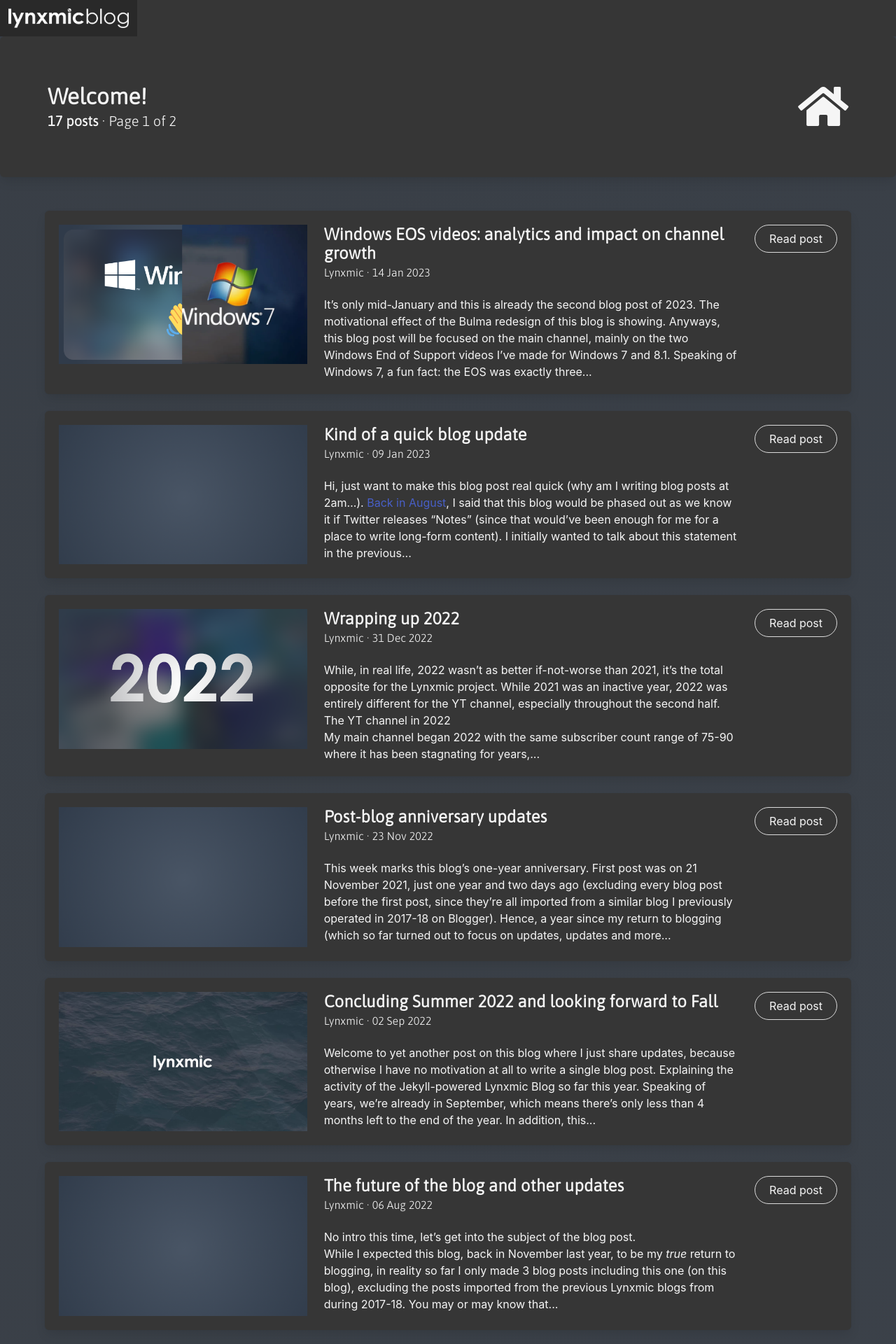
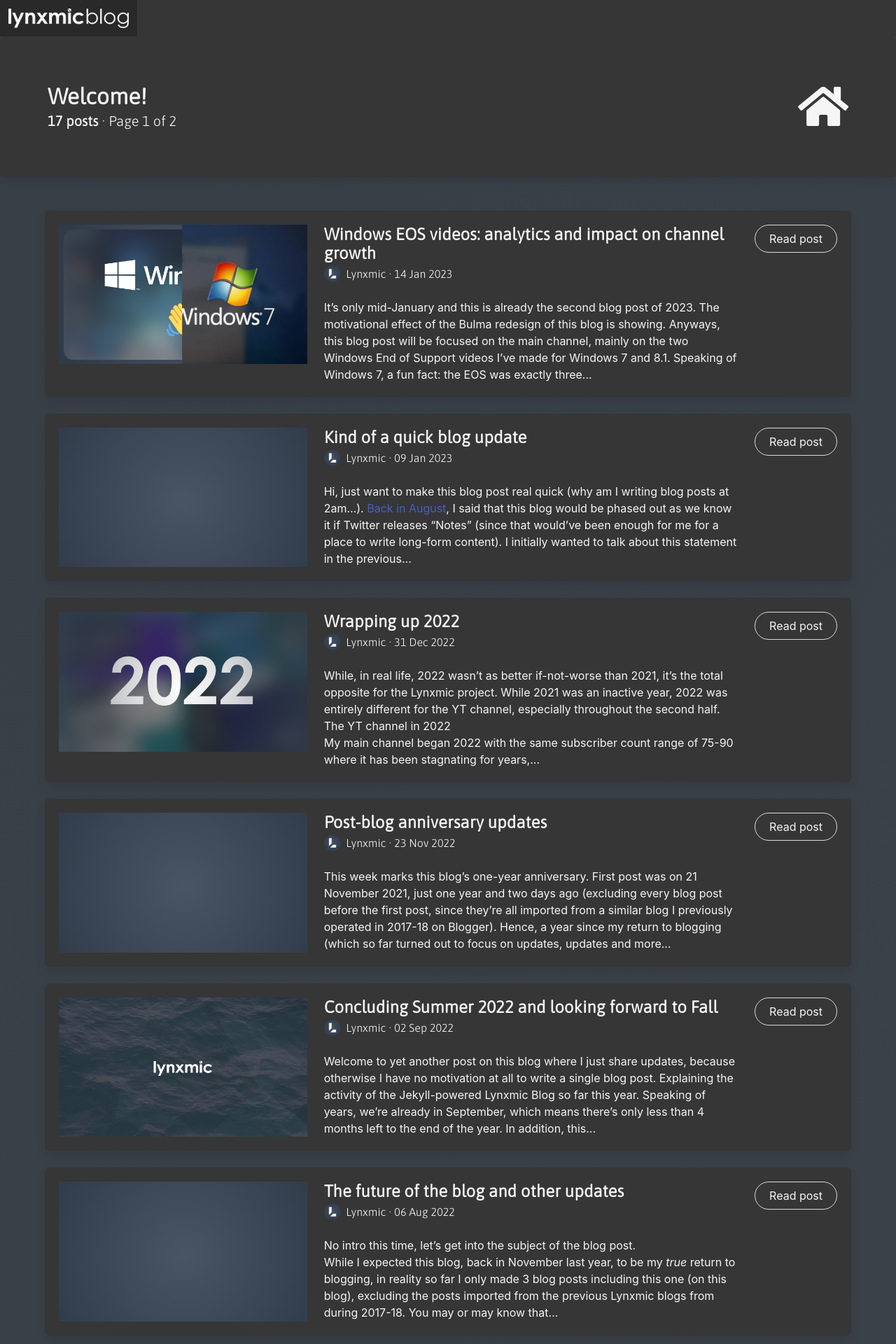
Before and after one commit to theclyron/lynxblog, a Jekyll site: the page built from docs/index.html, in a window 1280 px wide. Shown: the top 1920 px of the page at 70% size. Built offline with Jekyll 4.4.1, drawn with Linux system fonts in a browser that asks for light colours; nearby versions of some CDN libraries; the list of posts is cut into pages by our own code.

Commit message:
add author's profile picture

```diff
--- a/docs/index.html
+++ b/docs/index.html
@@ -27,12 +27,28 @@ title: Home
                 </div>
               <div class="column is-hidden-mobile">
             <p class="title is-4 has-text-light">{{ post.title }}</p>
-            <p class="subtitle is-6 has-text-light">{{ post.author }} &#183; {{ post.date | date_to_string }}</p>
+            <p class="subtitle"></p>
+              <nav class="level">
+                <div class="level-left">
+                <div class="level-item">
+              <figure class="image is-24x24">
+                <img class="is-rounded" src="{{ site.author_pic }}" alt="{{ site.author_name }}" title="{{ site.author_name }}">
+              </figure>
+              <p class="subtitle is-6 has-text-light">&nbsp; {{ site.author_name }} &#183; {{ post.date | date_to_string }}</p>
+              </div></div></nav>
             <p>{{ post.content | truncatewords: 64 }}</p>
               </div>
               <div class="column is-hidden-tablet is-hidden-desktop">
             <p class="title is-4 has-text-light">{{ post.title }}</p>
-            <p class="subtitle is-6 has-text-light">{{ post.author }} &#183; {{ post.date | date_to_string }}</p>
+            <p class="subtitle"></p>
+              <nav class="level is-mobile">
+                <div class="level-left">
+                <div class="level-item">
+              <figure class="image is-24x24">
+                <img class="is-rounded" src="{{ site.author_pic }}" alt="{{ site.author_name }}" title="{{ site.author_name }}">
+              </figure>
+              <p class="subtitle is-6 has-text-light">&nbsp; {{ site.author_name }} &#183; {{ post.date | date_to_string }}</p>
+              </div></div></nav>
             <p>{{ post.content | truncatewords: 32 }}</p>
               </div>
             <div class="column is-narrow">
```
